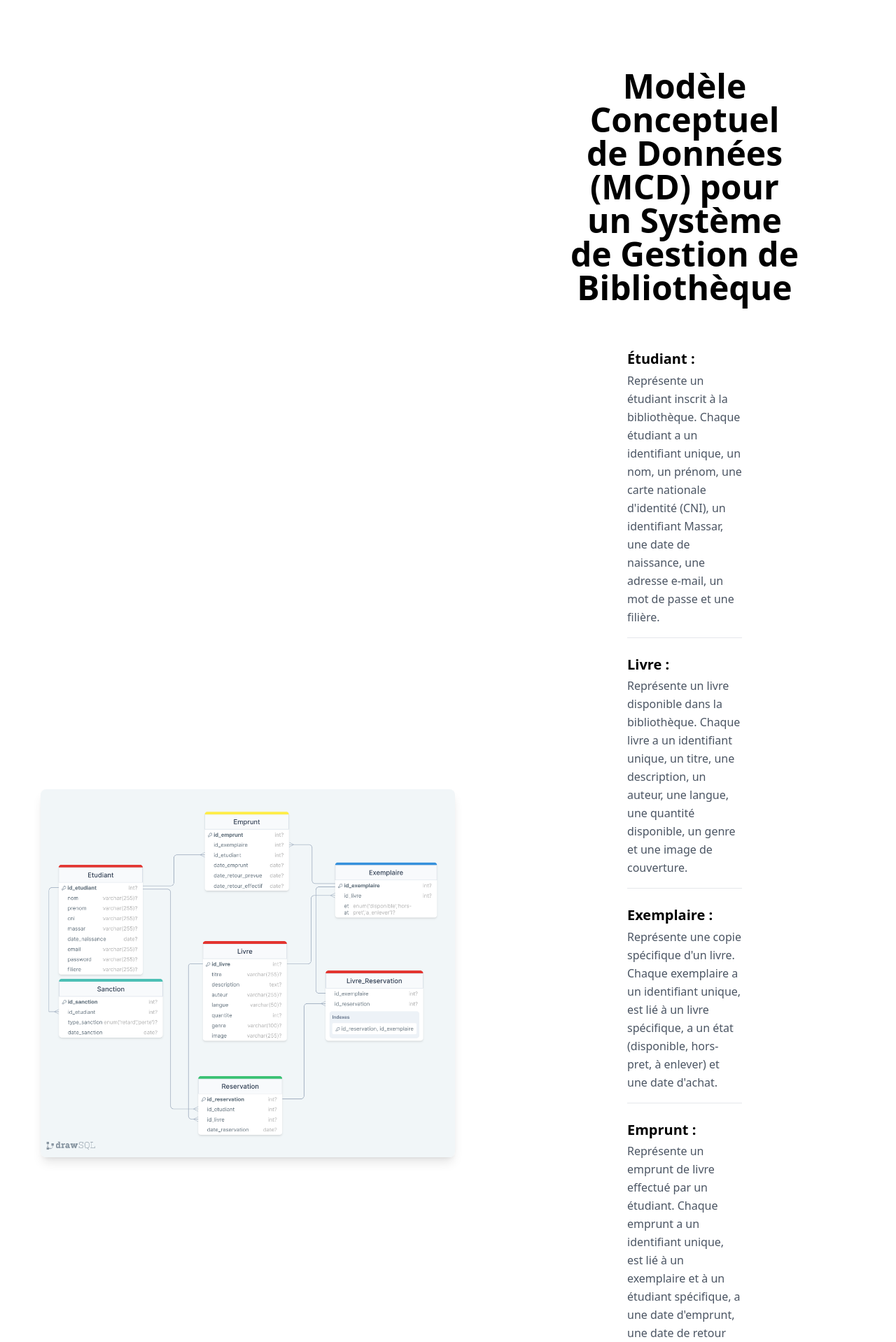
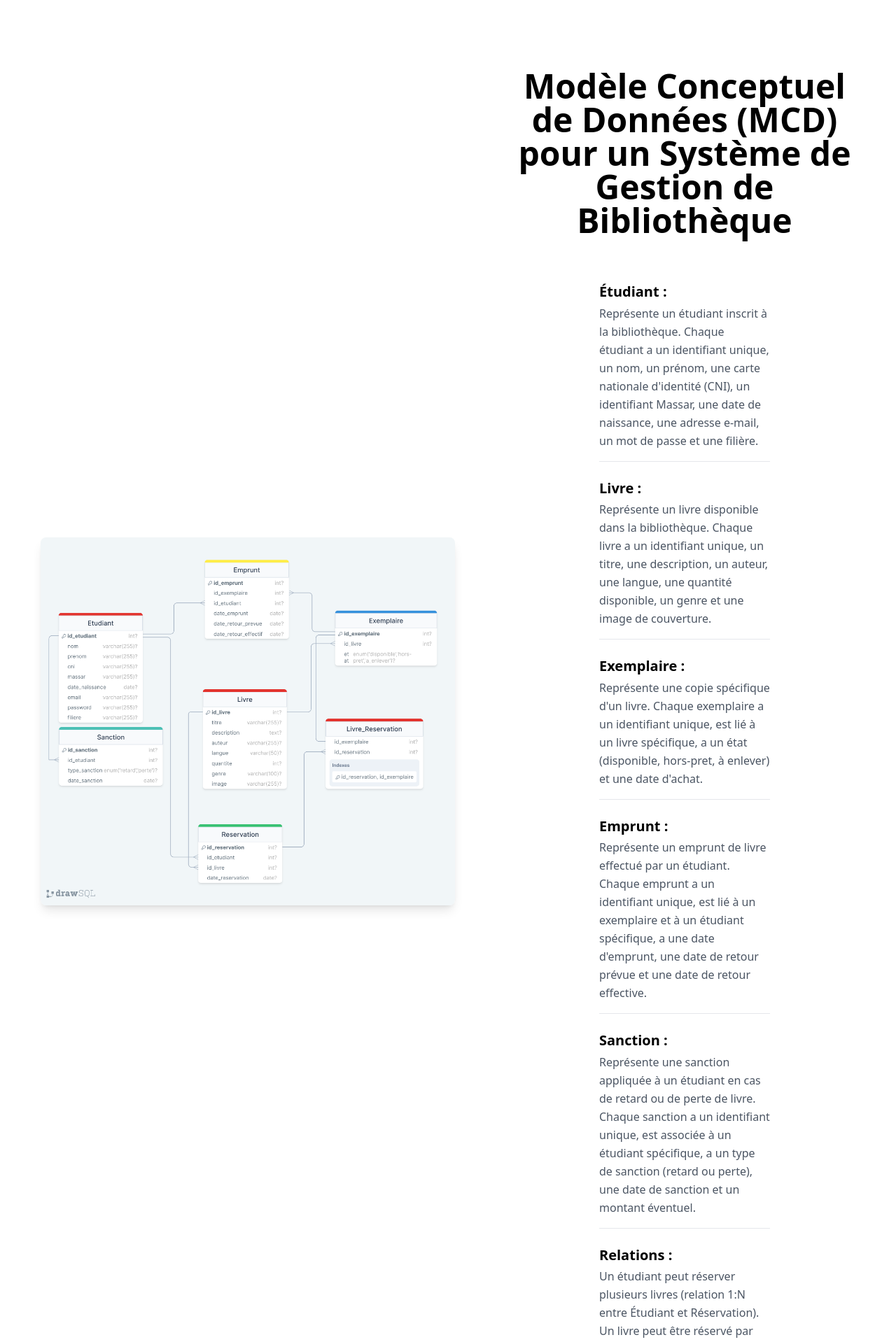
Before and after one commit to 0x0redd/bibliotheque, a Django app: page / in a window 1280 px wide. Shown: the part 722-2640 px from the top of the page at 70% size. Run offline with Django 5.2, Linux system fonts and the light colour scheme; some libraries are stand-ins or nearby versions.

Commit message:
text fix

```diff
--- a/BiblioAPP/templates/index.html
+++ b/BiblioAPP/templates/index.html
@@ -207,7 +207,7 @@
           </div>
           <div class="w-full md:w-5/12 ml-auto mr-auto px-4">
               <div>
-                <section  class="px-20">
+                <section  class="px-35">
                   <div  class="mb-10 text-center">
                       <h1  class="block antialiased font-sans relative my-5 text-center text-2xl font-bold leading-tight tracking-normal text-black md:text-5xl"> Modèle Conceptuel de Données (MCD) pour un Système de Gestion de Bibliothèque </h1>
                   </div>
```
